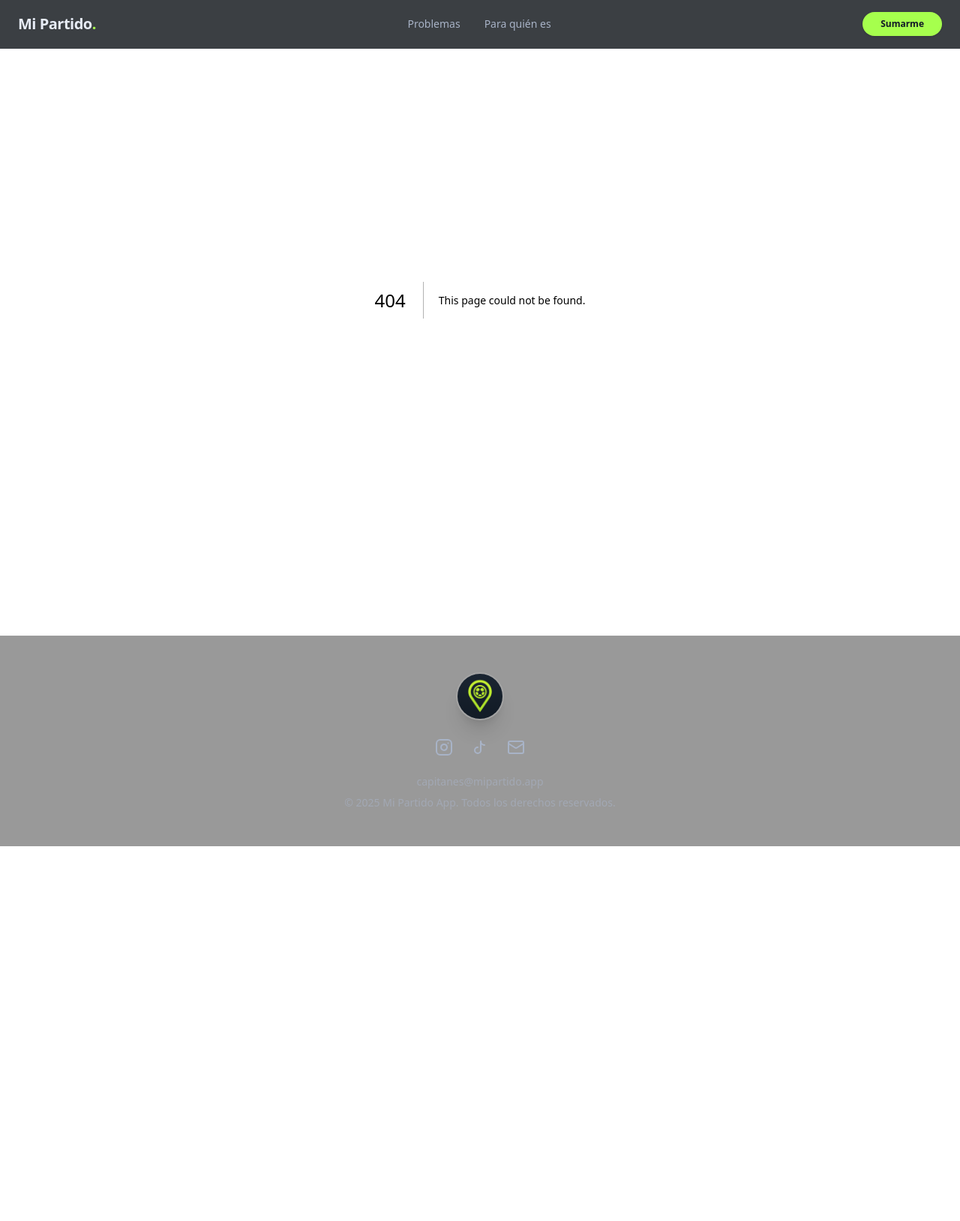
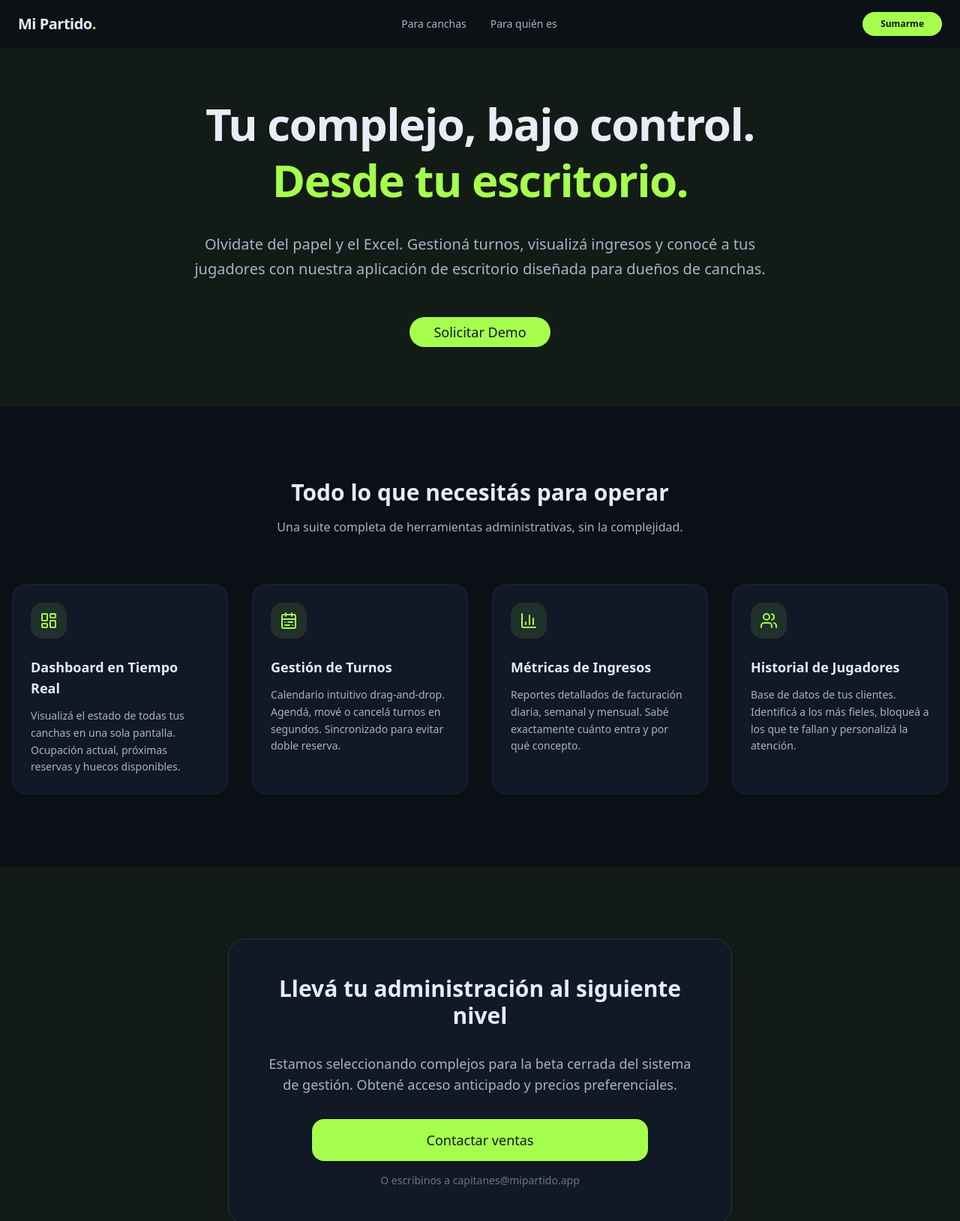
Before and after one commit to h4che404/LandingPageMipartido, a Next.js app: page /canchas in a window 1280 px wide. Before the commit this address had no page. Shown: the top 1629 px of the page at 75% size. Before the commit the page ends 1129 px from the top, so only its background shows below. Built offline with nearby package versions, Linux system fonts and the light colour scheme.

Commit message:
Add organizers landing page and update header navigation
Introduces a new /canchas page targeting organizers, including hero, features, and CTA sections. Updates the header navigation to link to the new page and adjusts link text accordingly.

```diff
--- /dev/null
+++ b/src/app/canchas/page.tsx
@@ -0,0 +1,15 @@
+import { OrganizersHero } from "@/components/sections/organizers/hero"
+import { OrganizersFeatures } from "@/components/sections/organizers/features"
+import { OrganizersCTA } from "@/components/sections/organizers/cta"
+import { Footer } from "@/components/layout/footer"
+
+export default function OrganizersPage() {
+    return (
+        <div className="flex flex-col min-h-screen">
+            <OrganizersHero />
+            <OrganizersFeatures />
+            <OrganizersCTA />
+            <Footer />
+        </div>
+    )
+}
--- a/src/components/layout/header.tsx
+++ b/src/components/layout/header.tsx
@@ -22,8 +22,8 @@ export function Header() {
 
                 {/* Desktop Nav */}
                 <nav className="hidden md:flex items-center gap-8">
-                    <Link href="#problems" className="text-sm font-medium text-muted-foreground hover:text-foreground transition-colors">
-                        Problemas
+                    <Link href="/canchas" className="text-sm font-medium text-muted-foreground hover:text-foreground transition-colors">
+                        Para canchas
                     </Link>
                     <Link href="#audience" className="text-sm font-medium text-muted-foreground hover:text-foreground transition-colors">
                         Para quién es
@@ -48,11 +48,11 @@ export function Header() {
                 <div className="md:hidden border-t border-border bg-background px-4 py-4 shadow-lg fixed top-16 left-0 right-0 z-40">
                     <nav className="flex flex-col space-y-4">
                         <Link
-                            href="#problems"
+                            href="/canchas"
                             className="text-sm font-medium text-muted-foreground hover:text-foreground"
                             onClick={() => setMobileMenuOpen(false)}
                         >
-                            Problemas
+                            Para canchas
                         </Link>
                         <Link
                             href="#audience"
--- /dev/null
+++ b/src/components/sections/organizers/cta.tsx
@@ -0,0 +1,36 @@
+"use client"
+
+import { Button } from "@/components/ui/button"
+import { motion } from "framer-motion"
+
+export function OrganizersCTA() {
+    return (
+        <section id="contact-organizer" className="py-24 relative overflow-hidden">
+            <div className="absolute inset-0 bg-primary/5 -z-10" />
+            <div className="container mx-auto px-4 text-center">
+                <motion.div
+                    initial={{ opacity: 0, scale: 0.95 }}
+                    whileInView={{ opacity: 1, scale: 1 }}
+                    viewport={{ once: true }}
+                    className="max-w-2xl mx-auto bg-card border border-white/10 p-12 rounded-3xl shadow-2xl space-y-8"
+                >
+                    <h2 className="text-3xl font-bold">Llevá tu administración al siguiente nivel</h2>
+                    <p className="text-muted-foreground text-lg">
+                        Estamos seleccionando complejos para la beta cerrada del sistema de gestión.
+                        Obtené acceso anticipado y precios preferenciales.
+                    </p>
+
+                    <form className="flex flex-col gap-4 max-w-md mx-auto" action="mailto:capitanes@mipartido.app" method="get">
+                        {/* Simple mailto for now as per minimal viable iteration */}
+                        <Button size="lg" className="w-full rounded-xl text-lg h-14" type="submit">
+                            Contactar ventas
+                        </Button>
+                        <p className="text-sm text-muted-foreground/60">
+                            O escribinos a capitanes@mipartido.app
+                        </p>
+                    </form>
+                </motion.div>
+            </div>
+        </section>
+    )
+}
--- /dev/null
+++ b/src/components/sections/organizers/features.tsx
@@ -0,0 +1,61 @@
+"use client"
+
+import { motion } from "framer-motion"
+import { LayoutDashboard, CalendarRange, Users, BarChart3 } from "lucide-react"
+
+const features = [
+    {
+        icon: LayoutDashboard,
+        title: "Dashboard en Tiempo Real",
+        desc: "Visualizá el estado de todas tus canchas en una sola pantalla. Ocupación actual, próximas reservas y huecos disponibles."
+    },
+    {
+        icon: CalendarRange,
+        title: "Gestión de Turnos",
+        desc: "Calendario intuitivo drag-and-drop. Agendá, mové o cancelá turnos en segundos. Sincronizado para evitar doble reserva."
+    },
+    {
+        icon: BarChart3,
+        title: "Métricas de Ingresos",
+        desc: "Reportes detallados de facturación diaria, semanal y mensual. Sabé exactamente cuánto entra y por qué concepto."
+    },
+    {
+        icon: Users,
+        title: "Historial de Jugadores",
+        desc: "Base de datos de tus clientes. Identificá a los más fieles, bloqueá a los que te fallan y personalizá la atención."
+    }
+]
+
+export function OrganizersFeatures() {
+    return (
+        <section className="py-24 bg-card/10">
+            <div className="container mx-auto px-4">
+                <div className="max-w-2xl mx-auto text-center mb-16">
+                    <h2 className="text-3xl font-bold mb-4">Todo lo que necesitás para operar</h2>
+                    <p className="text-muted-foreground">Una suite completa de herramientas administrativas, sin la complejidad.</p>
+                </div>
+
+                <div className="grid md:grid-cols-2 lg:grid-cols-4 gap-8">
+                    {features.map((f, i) => (
+                        <motion.div
+                            key={i}
+                            initial={{ opacity: 0, y: 20 }}
+                            whileInView={{ opacity: 1, y: 0 }}
+                            transition={{ delay: i * 0.1 }}
+                            viewport={{ once: true }}
+                            className="bg-card border border-border/50 p-6 rounded-2xl hover:border-primary/20 transition-colors"
+                        >
+                            <div className="w-12 h-12 rounded-xl bg-primary/10 flex items-center justify-center text-primary mb-6">
+                                <f.icon className="w-6 h-6" />
+                            </div>
+                            <h3 className="font-bold text-lg mb-3">{f.title}</h3>
+                            <p className="text-sm text-muted-foreground leading-relaxed">
+                                {f.desc}
+                            </p>
+                        </motion.div>
+                    ))}
+                </div>
+            </div>
+        </section>
+    )
+}
--- /dev/null
+++ b/src/components/sections/organizers/hero.tsx
@@ -0,0 +1,36 @@
+"use client"
+
+import { Button } from "@/components/ui/button"
+import { motion } from "framer-motion"
+import Link from "next/link"
+
+export function OrganizersHero() {
+    return (
+        <section className="relative pt-32 pb-20 overflow-hidden">
+            <div className="absolute inset-0 bg-primary/5 -z-10" />
+            <div className="container mx-auto px-4 text-center">
+                <motion.div
+                    initial={{ opacity: 0, y: 20 }}
+                    animate={{ opacity: 1, y: 0 }}
+                    transition={{ duration: 0.6 }}
+                    className="max-w-3xl mx-auto space-y-8"
+                >
+                    <h1 className="text-4xl md:text-6xl font-black tracking-tight leading-tight">
+                        Tu complejo, bajo control. <br />
+                        <span className="text-primary">Desde tu escritorio.</span>
+                    </h1>
+
+                    <p className="text-xl text-muted-foreground leading-relaxed">
+                        Olvidate del papel y el Excel. Gestioná turnos, visualizá ingresos y conocé a tus jugadores con nuestra aplicación de escritorio diseñada para dueños de canchas.
+                    </p>
+
+                    <div className="flex flex-col sm:flex-row items-center justify-center gap-4 pt-4">
+                        <Button asChild size="lg" className="rounded-full px-8 text-lg">
+                            <Link href="#contact-organizer">Solicitar Demo</Link>
+                        </Button>
+                    </div>
+                </motion.div>
+            </div>
+        </section>
+    )
+}
```
